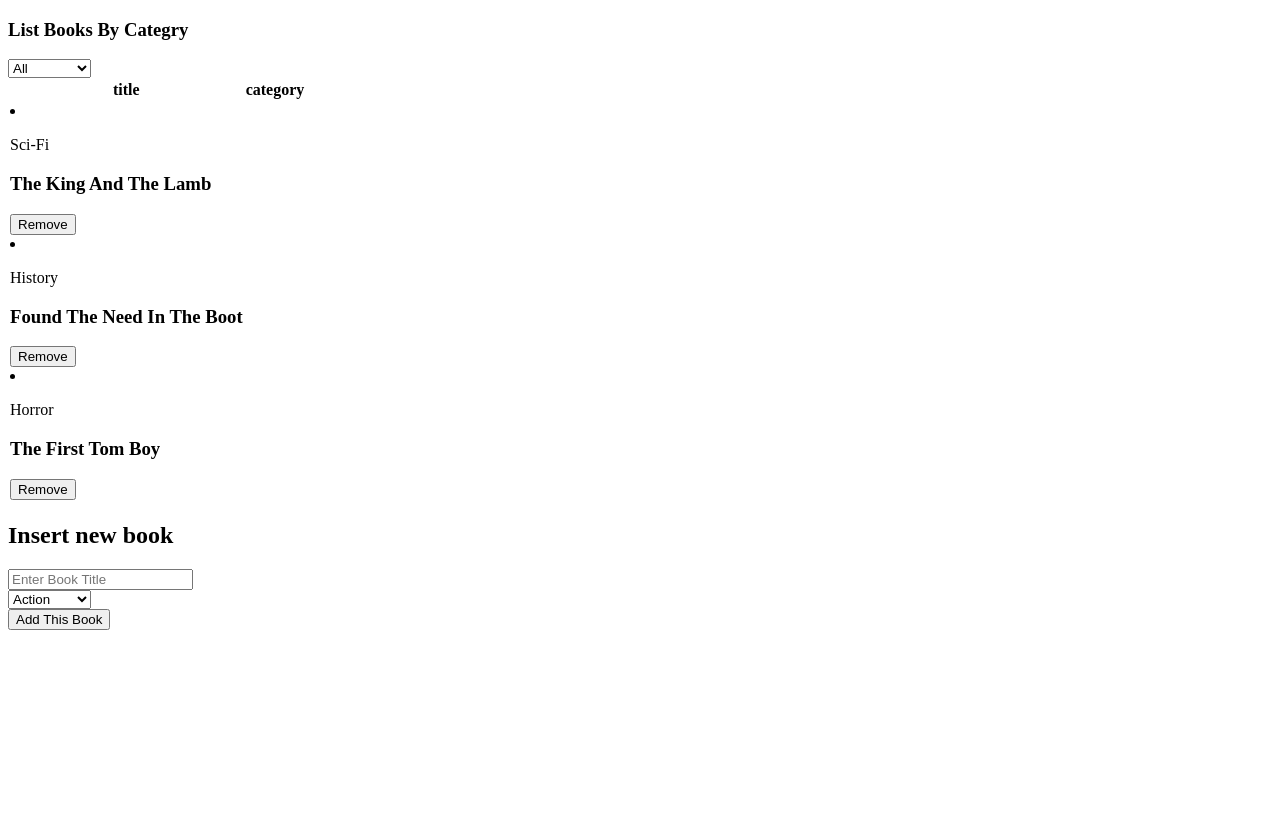
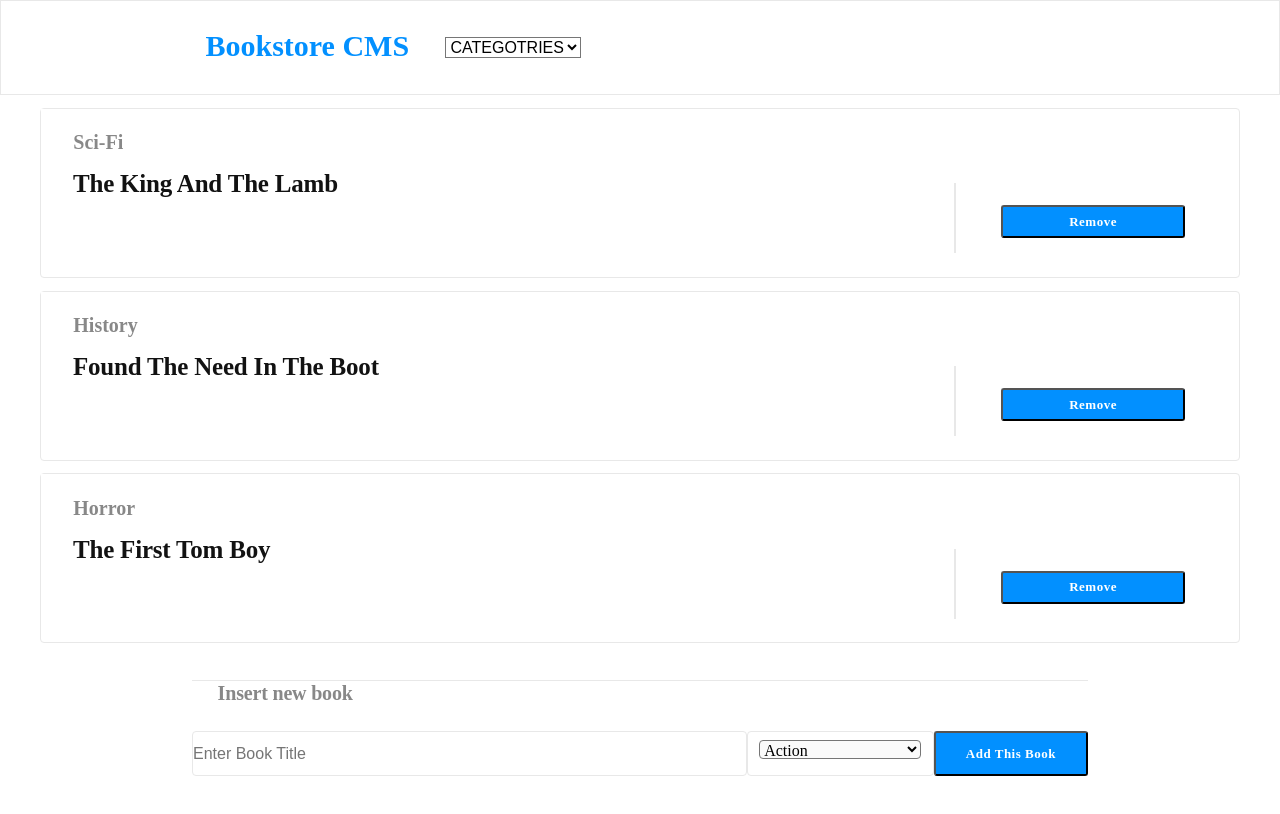
Before and after one commit to CornetS28/book-management, a React (Create React App) app: page / in a window 1280 px wide. Shown: the top 814 px of the page. Built offline with nearby package versions, Linux system fonts and the light colour scheme.

Commit message:
css styling

```diff
--- a/src/components/App.js
+++ b/src/components/App.js
@@ -1,9 +1,11 @@
 import React from 'react';
 import BooksList from '../containers/BooksList';
 import BooksForm from '../containers/BooksForm';
+import '../css/index.css'
+
 
 const App = () => (
-  <div className="">
+  <div>
     <BooksList />
     <BooksForm />
   </div>
--- a/src/components/Book.js
+++ b/src/components/Book.js
@@ -1,32 +1,98 @@
-import React from 'react';
-import PropTypes from 'prop-types';
-import { connect } from 'react-redux';
-import { removeBook } from '../actions/index';
+import React from "react";
+import PropTypes from "prop-types";
+import { connect } from "react-redux";
+import { removeBook } from "../actions/index";
 
+const bookItemWrapper = {
+  width: "1200px",
+  height: "170px",
+  borderRadius: "4px",
+  border: "solid 1px #e8e8e8",
+  margin: "1% auto"
+};
+
+const bookTitle = {
+  width: "397px",
+  height: "29px",
+  fontFamily: "RobotoSlab",
+  fontSize: "25px",
+  fontWeight: "bold",
+  fontStretch: "normal",
+  fontStyle: "normal",
+  lineHeight: "normal",
+  letterSpacing: "-0.2px",
+  color: "#121212",
+  display: "block",
+  paddingTop: "1rem",
+  paddingLeft: "2rem"
+};
+
+const bookCategory = {
+  width: "190px",
+  height: "17px",
+  backgroundColor: "#ffffff",
+  color: "#888888",
+  border: " solid 0 #e8e8e8",
+  paddingTop: "1.40rem",
+  paddingLeft: "17%",
+  fontFamily: "RobotoSlab",
+  fontSize: "20px",
+  fontWeight: "bold"
+};
+
+const line = {
+  width: "2px",
+  height: "70px",
+  border: "solid 1px #e8e8e8",
+  marginLeft: '230%'
+};
+
+const removeBtn = {
+  width: "184px",
+  height: "33px",
+  borderRadius: "3px",
+  color: "#fff",
+  backgroundColor: "#0290ff",
+  float: "right",
+  margin: "-4% 4.5% 5% 10%",
+  textAlign: "center",
+  fontFamily: "RobotoSlab",
+  fontWeight: "bold",
+  fontStretch: "normal",
+  letterSpacing: "0.5px",
+  fontSize: "13px"
+};
 
 const Book = ({ book: { id, title, category }, dispatch }) => (
-  <li id={id}>
-    <section>
-      <p>{category}</p>
-      <h3>{title}</h3>
-    </section>
+  <div style={bookItemWrapper}>
+    <tr id={id}>
+      <div>
+        <td style={bookCategory}>{category}</td>
+      </div>
+      <div>
+        <td style={bookTitle}>{title}</td>
+      </div>
+      <div style={line}></div>
+    </tr>
+    <span>
       <button
         onClick={() => dispatch(removeBook(id))}
         title={`Remove ${title}`}
-      className=""
+        style={removeBtn}
         type="button"
       >
         Remove
       </button>
-  </li>
+    </span>
+  </div>
 );
 
 Book.propTypes = {
   book: PropTypes.exact({
     title: PropTypes.string,
     category: PropTypes.string,
-    id: PropTypes.number,
-  }).isRequired,
+    id: PropTypes.number
+  }).isRequired
 };
 
 export default connect()(Book);
--- a/src/components/CategoryFilter.jsx
+++ b/src/components/CategoryFilter.jsx
@@ -4,11 +4,10 @@ import categories from '../containers/constantCategories';
 const CategoryFilter = props => {
   return (
     <div>
-      <h3>List Books By Categry</h3>
       <select
         onChange={e => props.handleBookByFilterCategotyChange(e.target.value)}
       >
-        <option value="">All</option>
+        <option value="">CATEGOTRIES</option>
         {categories.map((category, index) => (
           <option key={index}>{category}</option>
         ))}
--- a/src/containers/BooksForm.js
+++ b/src/containers/BooksForm.js
@@ -1,9 +1,74 @@
-import React from 'react';
-import { connect } from 'react-redux';
-import { createBook } from '../actions';
-import categories from './constantCategories';
+import React from "react";
+import { connect } from "react-redux";
+import { createBook } from "../actions";
+import categories from "./constantCategories";
 
+const insertNewBook = {
+  width: "174px",
+  height: "24px",
+  fontFamily: "Montserrat",
+  fontSize: "20px",
+  fontWeight: "bold",
+  fontStretch: "normal",
+  fontStyle: "normal",
+  lineHeight: "normal",
+  letterSpacing: "-0.18px",
+  color: "#888888",
+  marginLeft: "17%",
+  marginBottom: "-2%",
+  marginTop: "3%"
+};
 
+const inputStyle = {
+  width: "664px",
+  height: "45px",
+  borderRadius: "4px",
+  border: "solid 1px #e8e8e8",
+  backgroundColor: "#ffffff"
+};
+
+const categorySelection = {
+  fontFamily: "Montserrat",
+  fontSize: "16px",
+  width: "162px",
+  height: "19px",
+  borderRadius: "4px",
+  boxShadow: "0 0 60px 0 var(--black - 5)",
+  backgroundColor: "#fafafa",
+  marginTop: "4%"
+};
+const categoryWrapper = {
+  width: "25%",
+  height: "45px",
+  borderRadius: "4px",
+  border: "solid 1px #e8e8e8",
+  backgroundColor: "#ffffff",
+  textAlign: "center",
+  fontSize: "15px"
+};
+
+const formWrapper = {
+  width: "70%",
+  margin: "0 auto",
+  display: "flex",
+  justifyContent: "space-around",
+  padding: " 50px 0",
+  borderTop: "solid 1px #e8e8e8"
+};
+
+const bookBtnWrapper = {
+  width: "184px",
+  height: "45px",
+  borderRadius: "3px",
+  backgroundColor: "#0290ff",
+  color: "#ffffff",
+  fontFamily: "RobotoSlab",
+  fontWeight: "bold",
+  fontStretch: "normal",
+  letterSpacing: "0.5px",
+  textAlign: "center",
+  fontSize: "13px"
+};
 const ChooseACategory = ({ value, handleChange }) => {
   const options = categories.map(cat => (
     <option key={cat} value={cat}>
@@ -13,6 +78,7 @@ const ChooseACategory = ({ value, handleChange }) => {
 
   return (
     <select
+      style={categorySelection}
       value={value}
       onChange={handleChange}
       name="category"
@@ -31,9 +97,9 @@ class BooksForm extends React.Component {
     super(props);
     this.state = {
       book: {
-        title: '',
-        category: categories[0],
-      },
+        title: "",
+        category: categories[0]
+      }
     };
 
     this.handleChange = this.handleChange.bind(this);
@@ -45,36 +111,41 @@ class BooksForm extends React.Component {
     this.setState({
       book: {
         ...book,
-        [name]: value,
-      },
+        [name]: value
+      }
     });
   }
 
   handleBookSubmit(event) {
     const {
       state: { book },
-      props: { createBook },
+      props: { createBook }
     } = this;
 
     event.preventDefault();
     createBook(book);
     this.setState({
       book: {
-        title: '',
-        category: categories[0],
-      },
+        title: "",
+        category: categories[0]
+      }
     });
   }
 
   render() {
     const {
-      book: { title, category },
+      book: { title, category }
     } = this.state;
 
     return (
-      <form action="">
-        <h2>Insert new book</h2>
+      <div>
+        <span>
+          <h2 style={insertNewBook}>Insert new book</h2>
+        </span>
+
+        <div style={formWrapper}>
           <input
+            style={inputStyle}
             placeholder="Enter Book Title"
             type="text"
             name="title"
@@ -85,14 +156,23 @@ class BooksForm extends React.Component {
             required
           />
 
-        <div className="">
-          <ChooseACategory handleChange={this.handleChange} value={category} />
+          <div style={categoryWrapper}>
+            <ChooseACategory
+              handleChange={this.handleChange}
+              value={category}
+            />
           </div>
 
-        <button type="button" id="add-a-book" onClick={this.handleBookSubmit}>
+          <button
+            style={bookBtnWrapper}
+            type="button"
+            id="add-a-book"
+            onClick={this.handleBookSubmit}
+          >
             Add This Book
           </button>
-      </form>
+        </div>
+      </div>
     );
   }
 }
--- a/src/containers/BooksList.js
+++ b/src/containers/BooksList.js
@@ -1,31 +1,51 @@
-import React from 'react';
-import { connect } from 'react-redux';
-import Book from '../components/Book';
-import CategoryFilter from '../components/CategoryFilter';
-import { setCategoryFilter } from '../actions';
+import React from "react";
+import { connect } from "react-redux";
+import Book from "../components/Book";
+import CategoryFilter from "../components/CategoryFilter";
+import { setCategoryFilter } from "../actions";
 
 const BookList = props => {
+  const navbar = {
+    width: "100%",
+    height: "95px",
+    backgroundColor: "#ffffff",
+    display: "flex",
+    justifyContent: "space - around",
+    alignItems: "center",
+    border: "solid 1px #e8e8e8"
+  };
+
+  const pagesLogo = {
+    width: "240px",
+    height: "37px",
+    fontFamily: "Montserrat",
+    fontSize: "30px",
+    fontWeight: "800",
+    fontStyle: "normal",
+    fontStretch: "normal",
+    lineHeight: "normal",
+    letterSpacing: "normal",
+    color: "#0290ff",
+    marginLeft: "16%"
+  };
+
   const { books } = props;
   const handleBookByFilterCategotyChange = props.Filterchanged;
   return (
-    <div>
+    <main>
+      <nav style={navbar}>
+        <h1 style={pagesLogo}>Bookstore CMS</h1>
         <CategoryFilter
           handleBookByFilterCategotyChange={handleBookByFilterCategotyChange}
         />
-      <table>
-        <thead>
-          <tr>
-            <th>title</th>
-            <th>category</th>
-          </tr>
-        </thead>
-        <tbody>
+      </nav>
+      <div />
       {books.map((book, bookID) => (
+        <ul>
           <Book key={bookID} book={book} />
+        </ul>
       ))}
-        </tbody>
-      </table>
-    </div>
+    </main>
   );
 };
 
@@ -33,13 +53,13 @@ const mapStateToProps = state => {
   const { books, filter } = state;
   return {
     books:
-      filter === '' ? books : books.filter(book => filter === book.category),
+      filter === "" ? books : books.filter(book => filter === book.category)
   };
 };
 
 const mapDispatchToProps = dispatch => {
   return {
-    Filterchanged: filter => dispatch(setCategoryFilter(filter)),
+    Filterchanged: filter => dispatch(setCategoryFilter(filter))
   };
 };
 
--- /dev/null
+++ b/src/css/index.css
@@ -0,0 +1,14 @@
+* {
+  font: 16px arial, helvetica, sans-serif;
+  margin: 0;
+  padding: 0;
+  box-sizing: border-box;
+  outline: none;
+  background: transparent;
+}
+
+body {
+  overflow-x: hidden;
+  width: 100%;
+ background-color: "#fafafa"
+}
```
Lines whose indentation alone changed are shown as unchanged.
